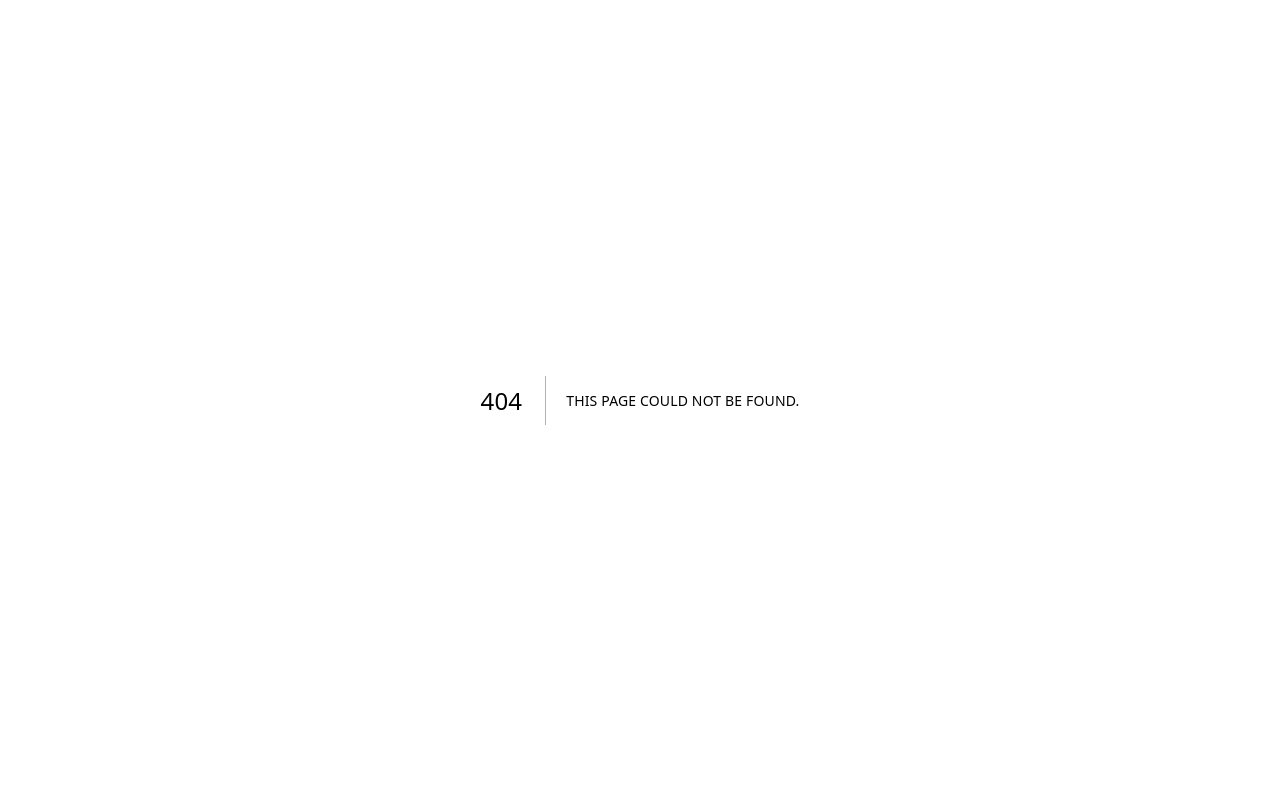
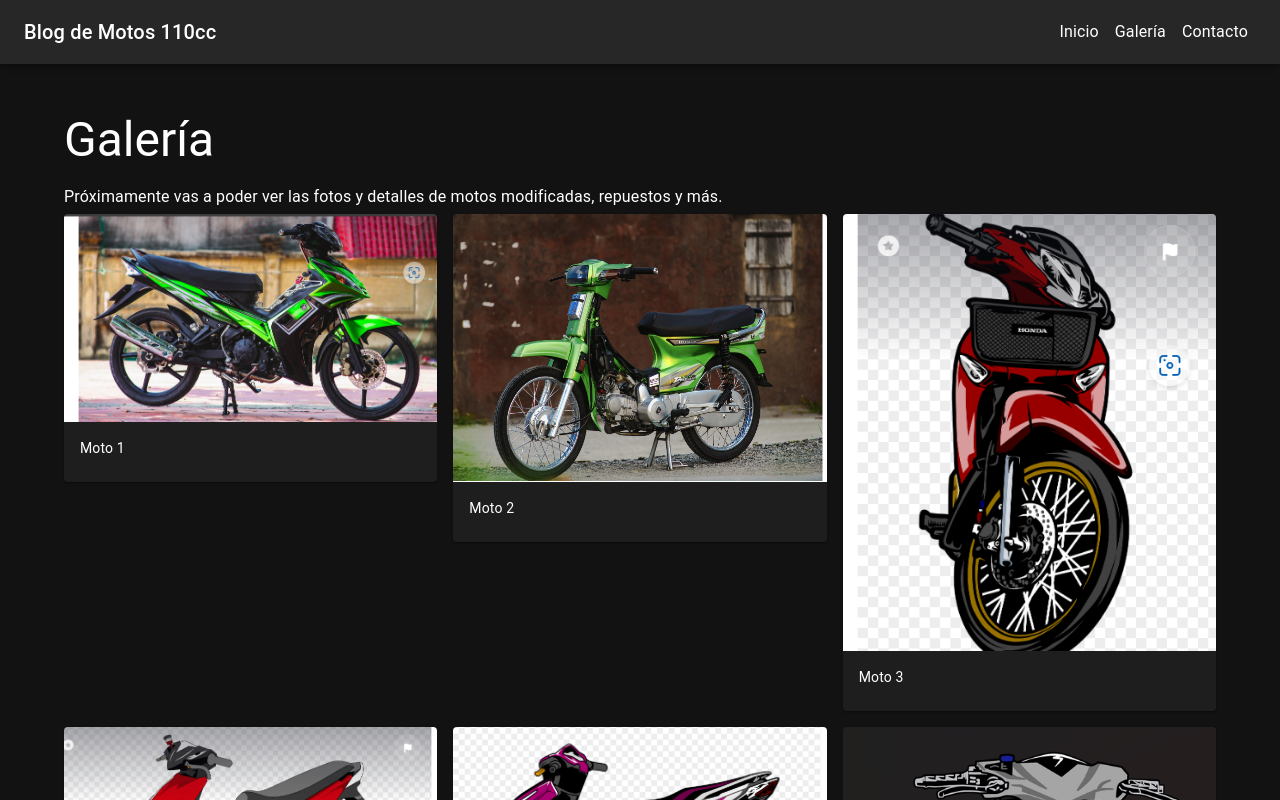
Before and after one commit to pablo2389/Proyecto-honda-wave-110cc, a Next.js app: page /galeria in a window 1280 px wide. Before the commit this address had no page. Shown: the top 800 px of the page. Built offline with nearby package versions, Linux system fonts and the light colour scheme.

Commit message:
Primer commit

```diff
--- a/components/navbar.tsx
+++ b/components/navbar.tsx
@@ -1,5 +1,6 @@
 import React from 'react';
-import { AppBar, Toolbar, Typography, Link, Box } from '@mui/material';
+import Link from 'next/link';
+import { AppBar, Toolbar, Typography, Box } from '@mui/material';
 
 const Navbar = () => {
   return (
@@ -9,13 +10,13 @@ const Navbar = () => {
           Blog de Motos 110cc
         </Typography>
         <Box>
-          <Link href="#" color="inherit" underline="none" sx={{ mx: 1 }}>
+          <Link href="/" style={{ margin: '0 8px', color: 'inherit', textDecoration: 'none', cursor: 'pointer' }}>
             Inicio
           </Link>
-          <Link href="#" color="inherit" underline="none" sx={{ mx: 1 }}>
+          <Link href="/galeria" style={{ margin: '0 8px', color: 'inherit', textDecoration: 'none', cursor: 'pointer' }}>
             Galería
           </Link>
-          <Link href="#" color="inherit" underline="none" sx={{ mx: 1 }}>
+          <Link href="/contacto" style={{ margin: '0 8px', color: 'inherit', textDecoration: 'none', cursor: 'pointer' }}>
             Contacto
           </Link>
         </Box>
--- a/package.json
+++ b/package.json
@@ -35,7 +35,8 @@
     "react-slick": "^0.30.3",
     "recharts": "^2.13.3",
     "rimraf": "^6.0.1",
-    "slick-carousel": "^1.8.1"
+    "slick-carousel": "^1.8.1",
+    "three": "^0.178.0"
   },
   "devDependencies": {
     "@netlify/plugin-nextjs": "^5.9.0",
--- a/pages/_app.tsx
+++ b/pages/_app.tsx
@@ -1,22 +1,18 @@
-// pages/_app.tsx
-
 import type { AppProps } from 'next/app';
 import { CssBaseline, ThemeProvider } from '@mui/material';
 import { createTheme } from '@mui/material/styles';
-import '../styles/globals.css'; // estilos globales
-import 'slick-carousel/slick/slick.css'; // slick-carousel styles
-import 'slick-carousel/slick/slick-theme.css';
+import Navbar from '../components/navbar';
+import '../styles/globals.css';
 
 const theme = createTheme({
-  palette: {
-    mode: 'dark', // modo oscuro para MUI
-  },
+  palette: { mode: 'dark' },
 });
 
 function MyApp({ Component, pageProps }: AppProps) {
   return (
     <ThemeProvider theme={theme}>
-      <CssBaseline /> {/* Reinicia estilos para Material UI */}
+      <CssBaseline />
+      <Navbar /> {/* Navbar solo aquí */}
       <Component {...pageProps} />
     </ThemeProvider>
   );
--- /dev/null
+++ b/pages/galeria.tsx
@@ -0,0 +1,50 @@
+// pages/galeria.tsx
+import React from 'react';
+import { Container, Typography, Grid, Card, CardMedia, CardContent } from '@mui/material';
+
+const imagenesDisponibles = [
+  'moto1.png',
+  'moto2.png',
+  'moto3.png',
+  'moto4.png',
+  'moto6.png',
+  'moto7.png',
+  'moto8.png',
+  'moto10.png',
+  'moto11.png',
+  'moto12.png',
+  'moto13.png',
+  'moto14.png',
+  'moto15.png',
+];
+
+const Galeria = () => {
+  return (
+    <Container sx={{ py: 6 }}>
+      <Typography variant="h3" gutterBottom>
+        Galería
+      </Typography>
+      <Typography variant="body1" gutterBottom>
+        Próximamente vas a poder ver las fotos y detalles de motos modificadas, repuestos y más.
+      </Typography>
+      <Grid container spacing={2}>
+        {imagenesDisponibles.map((img, i) => (
+          <Grid item xs={12} sm={6} md={4} key={i}>
+            <Card>
+              <CardMedia
+                component="img"
+                image={`/images/${img}`}
+                alt={`Moto ${i + 1}`}
+              />
+              <CardContent>
+                <Typography variant="body2">Moto {i + 1}</Typography>
+              </CardContent>
+            </Card>
+          </Grid>
+        ))}
+      </Grid>
+    </Container>
+  );
+};
+
+export default Galeria;
```
Also changed, not shown: pages/contacto.tsx (added, +24 -0 lines), pages/index.tsx (+3 -14 lines), 1 other file (tests, documents, lock files or other folders).
